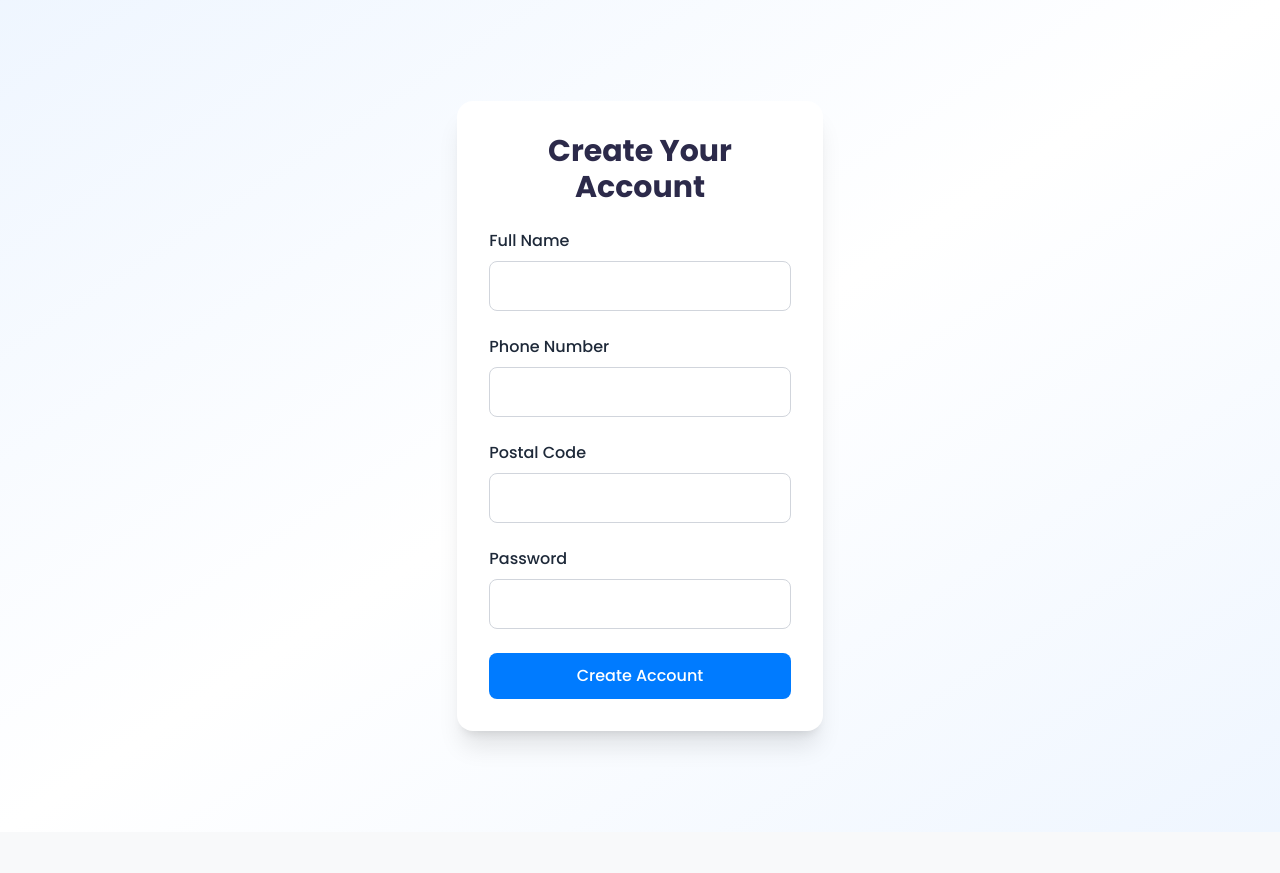
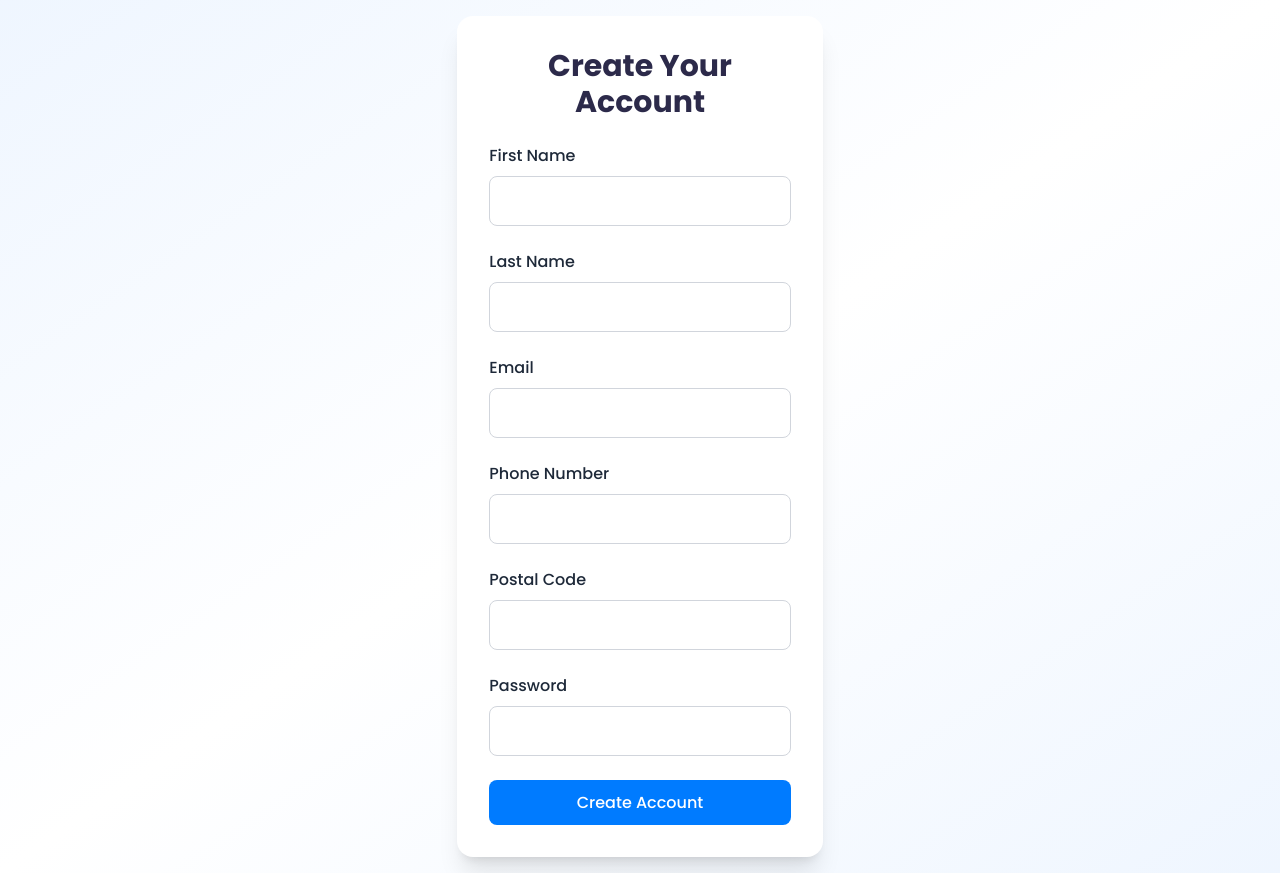
Before and after one commit to Lg0ma/AI-Hackathon-Fall25, a React (Vite) app in the folder frontend/: page /create-account in a window 1280 px wide. Before the commit the page ends 832 px from the top, so only its background shows below. Built offline with nearby package versions, Linux system fonts and the light colour scheme.

Commit message:
Incorporated database to create profile

```diff
--- a/frontend/src/components/BasicInfoForm.tsx
+++ b/frontend/src/components/BasicInfoForm.tsx
@@ -5,7 +5,9 @@ interface BasicInfoFormProps {
 }
 
 const BasicInfoForm: React.FC<BasicInfoFormProps> = ({ onAccountCreated }) => {
-  const [fullName, setFullName] = useState('');
+  const [firstName, setFirstName] = useState('');
+  const [lastName, setLastName] = useState('');
+  const [email, setEmail] = useState('');
   const [phoneNumber, setPhoneNumber] = useState('');
   const [postalCode, setPostalCode] = useState('');
   const [password, setPassword] = useState('');
@@ -15,18 +17,24 @@ const BasicInfoForm: React.FC<BasicInfoFormProps> = ({ onAccountCreated }) => {
     e.preventDefault();
     setError(null);
 
+    const accountData = {
+        first_name: firstName,
+        last_name: lastName,
+        email: email,
+        phone_number: phoneNumber,
+        postal_code: postalCode,
+        password: password,
+    };
+
+    console.log("Sending to backend:", accountData);
+
     try {
       const response = await fetch('http://127.0.0.1:8000/create-account', {
         method: 'POST',
         headers: {
           'Content-Type': 'application/json',
         },
-        body: JSON.stringify({
-          full_name: fullName,
-          phone_number: phoneNumber,
-          postal_code: postalCode,
-          password
-        }),
+        body: JSON.stringify(accountData),
       });
 
       const data = await response.json();
@@ -48,16 +56,48 @@ const BasicInfoForm: React.FC<BasicInfoFormProps> = ({ onAccountCreated }) => {
         <form onSubmit={handleSubmit}>
           <div className="mb-6 text-left">
             <label
-              htmlFor="fullName"
+              htmlFor="firstName"
               className="block mb-2 font-medium text-gray-800"
               >
-              Full Name
+              First Name
             </label>
             <input
               type="text"
-              id="fullName"
-              value={fullName}
-              onChange={(e) => setFullName(e.target.value)}
+              id="firstName"
+              value={firstName}
+              onChange={(e) => setFirstName(e.target.value)}
+              className="w-full p-3 border border-gray-300 rounded-lg text-base focus:outline-none focus:ring-2 focus:ring-blue-500 focus:border-transparent"
+              required
+              />
+          </div>
+          <div className="mb-6 text-left">
+            <label
+              htmlFor="lastName"
+              className="block mb-2 font-medium text-gray-800"
+              >
+              Last Name
+            </label>
+            <input
+              type="text"
+              id="lastName"
+              value={lastName}
+              onChange={(e) => setLastName(e.target.value)}
+              className="w-full p-3 border border-gray-300 rounded-lg text-base focus:outline-none focus:ring-2 focus:ring-blue-500 focus:border-transparent"
+              required
+              />
+          </div>
+          <div className="mb-6 text-left">
+            <label
+              htmlFor="email"
+              className="block mb-2 font-medium text-gray-800"
+              >
+              Email
+            </label>
+            <input
+              type="email"
+              id="email"
+              value={email}
+              onChange={(e) => setEmail(e.target.value)}
               className="w-full p-3 border border-gray-300 rounded-lg text-base focus:outline-none focus:ring-2 focus:ring-blue-500 focus:border-transparent"
               required
               />
```
Also changed, not shown: 2 other files (tests, documents, lock files or other folders).
